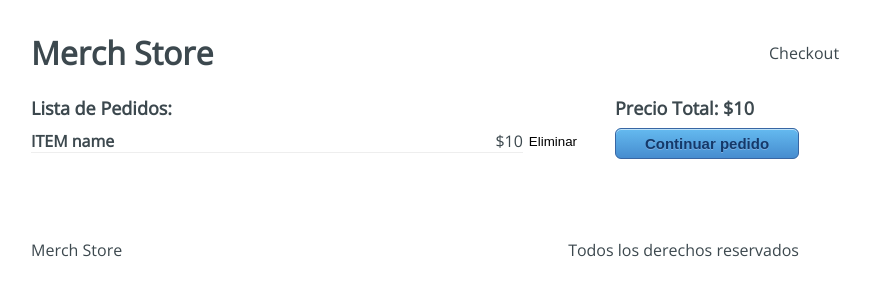
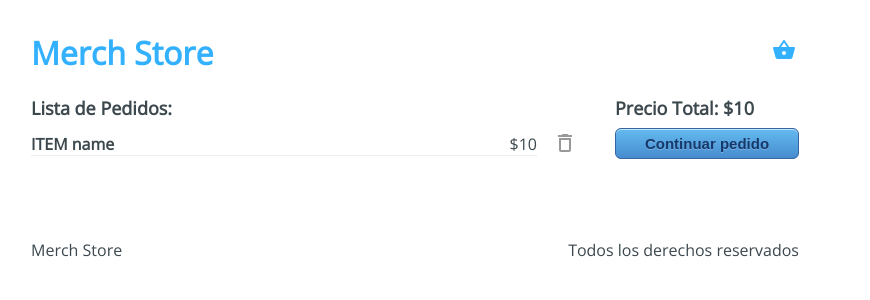
Before and after one commit to Edmundo0994/merchShop, a React app: page /checkout in a window 1280 px wide. Shown: the top 300 px of the page, without its empty margins (225-1095 px from the left). Built offline with nearby package versions, Linux system fonts and the light colour scheme.

Commit message:
[ADD] A lot of stuff, icons, links, etc...

```diff
--- a/package.json
+++ b/package.json
@@ -14,6 +14,10 @@
   "author": "",
   "license": "ISC",
   "dependencies": {
+    "@emotion/react": "^11.8.2",
+    "@emotion/styled": "^11.8.1",
+    "@mui/icons-material": "^5.5.0",
+    "@mui/material": "^5.5.0",
     "react": "^17.0.2",
     "react-dom": "^17.0.2",
     "react-router-dom": "^6.2.2"
--- a/src/components/Header.jsx
+++ b/src/components/Header.jsx
@@ -1,11 +1,19 @@
 import React from "react";
+import { Link } from "react-router-dom";
+import ShoppingBasketIcon from "@mui/icons-material/ShoppingBasket";
 import "../styles/components/Header.css";
 
 export default function Header() {
   return (
     <div className="Header">
-      <h1 className="Header-title">Merch Store</h1>
-      <div className="Header-checkout">Checkout</div>
+      <h1 className="Header-title">
+        <Link to="/">Merch Store</Link>
+      </h1>
+      <div className="Header-checkout">
+        <Link to="/checkout">
+          <ShoppingBasketIcon size="small" />
+        </Link>
+      </div>
     </div>
   );
 }
--- a/src/containers/Checkout.jsx
+++ b/src/containers/Checkout.jsx
@@ -1,4 +1,6 @@
 import React from "react";
+import { Link } from "react-router-dom";
+import DeleteOutlineIcon from "@mui/icons-material/DeleteOutline";
 import "../styles/components/Checkout.css";
 
 export default function Checkout() {
@@ -11,12 +13,16 @@ export default function Checkout() {
             <h4>ITEM name</h4>
             <span>$10</span>
           </div>
-          <button type="button">Eliminar</button>
+          <button type="button">
+            <DeleteOutlineIcon size="small" />
+          </button>
         </div>
       </div>
       <div className="Checkout-sidebar">
         <h3>Precio Total: $10</h3>
-        <button type="button">Continuar pedido</button>
+        <Link to="/checkout/information">
+          <button type="button">Continuar pedido</button>
+        </Link>
       </div>
     </div>
   );
--- a/src/containers/Information.jsx
+++ b/src/containers/Information.jsx
@@ -1,4 +1,5 @@
 import React from "react";
+import { Link } from "react-router-dom";
 import "../styles/components/Information.css";
 
 export default function Information() {
@@ -23,7 +24,9 @@ export default function Information() {
         </div>
         <div className="Information-buttons">
           <div className="Information-back">Regresar</div>
-          <div className="Information-next">pagar</div>
+          <Link to="/checkout/payment">
+            <div className="Information-next">Pagar</div>
+          </Link>
         </div>
       </div>
       <div className="Information-sidebar">
--- a/src/styles/components/Checkout.css
+++ b/src/styles/components/Checkout.css
@@ -11,7 +11,7 @@
   align-items: center;
   margin: 10px 0 0 0;
 }
-.Checkout-item .fas {
+.Checkout-item svg {
   margin: 0 0 0 10px;
   color: rgba(0,0,0,0.4);
   cursor: pointer;
```
Also changed, not shown: .eslintrc.js, .prettierrc.js (added), 1 other file (tests, documents, lock files or other folders).
